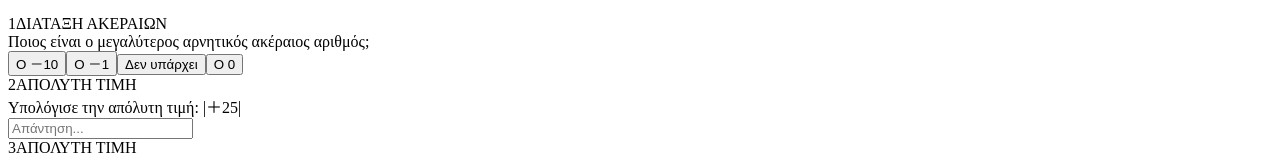
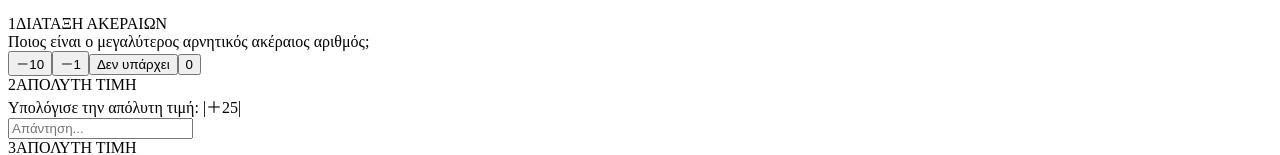
Before and after one commit to gkrimpas-lab/learn-maths-2026, a Next.js app: page /a-gymnasiou/05-akeraioi-ask in a window 1280 px wide. Shown: the part 167-322 px from the top of the page. Built offline with nearby package versions, Linux system fonts and the light colour scheme.

Commit message:
Update 05-akeraioi-ask.js

```diff
--- a/pages/a-gymnasiou/05-akeraioi-ask.js
+++ b/pages/a-gymnasiou/05-akeraioi-ask.js
@@ -268,9 +268,9 @@ const EXERCISE_GENERATORS = [
       type: 'mcq',
       topic: 'ΔΙΑΤΑΞΗ ΑΚΕΡΑΙΩΝ',
       question: `Ποιος είναι ο μεγαλύτερος αρνητικός ακέραιος αριθμός;`,
-      options: makeUniqueOptions('Ο －1', ['Ο 0', 'Ο －10', 'Δεν υπάρχει']),
-      correctAnswer: 'Ο －1',
-      solution: `Ο αριθμός －1 είναι ο αρνητικός ακέραιος που βρίσκεται πιο κοντά στο 0 (έχει τη μικρότερη δυνατή απόλυτη τιμή ανάμεσα στους αρνητικούς), επομένως είναι ο μεγαλύτερος όλων.`,
+      options: makeUniqueOptions('－1', ['0', '－10', 'Δεν υπάρχει']),
+      correctAnswer: '－1',
+      solution: `Ο αριθμός －1 είναι ο αρνητικός ακέραιος που βρίσκεται πιο κοντά στο 0 (έχει τη μικρότερη απόλυτη τιμή ανάμεσα στους αρνητικούς), επομένως είναι ο μεγαλύτερος όλων των αρνητικών ακεραίων.`,
     };
   },
 
```
